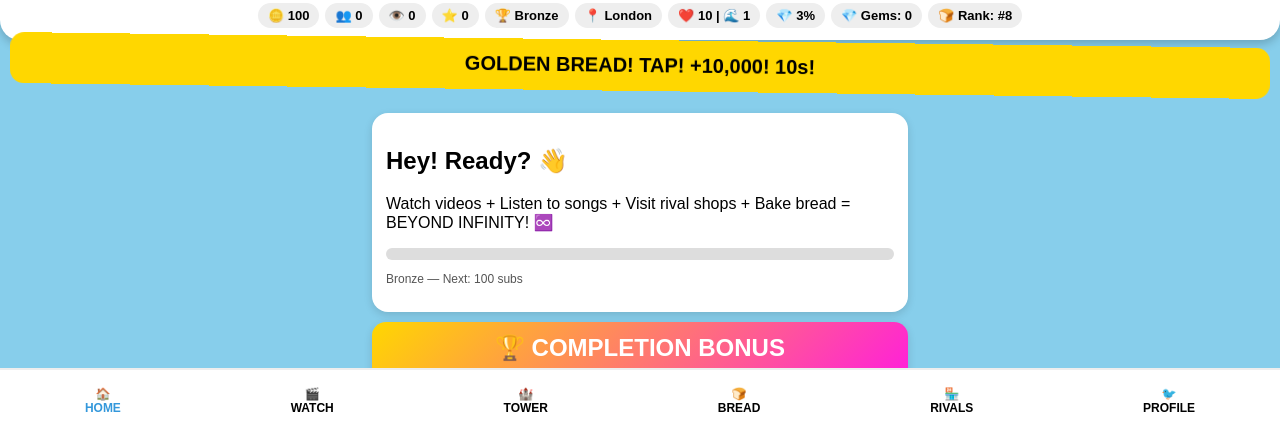
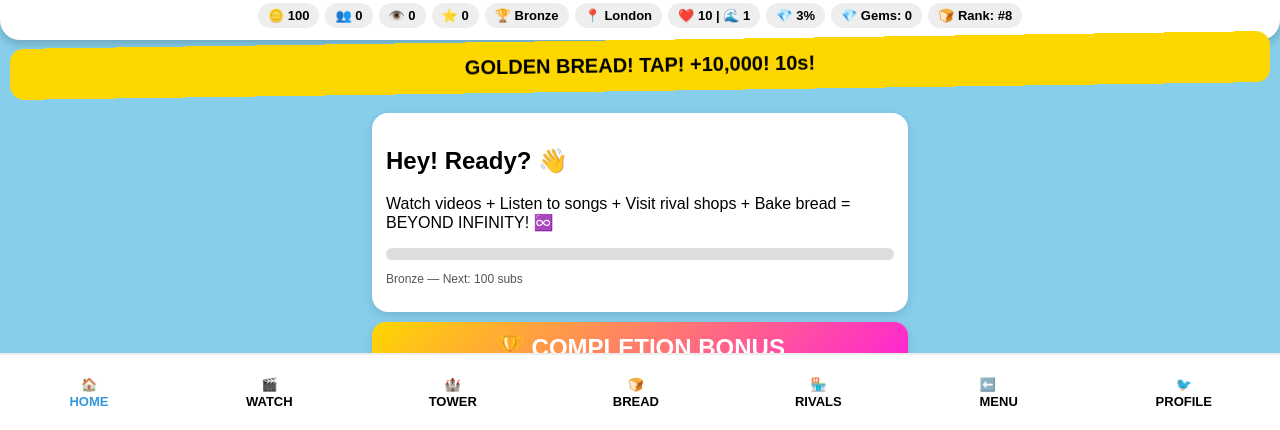
Before and after one commit to jayjaybeeuk/ellison-game, a plain HTML site: page pigeon-tube.html in a window 1280 px wide. Shown: the part 368-798 px from the top of the page. Drawn offline with Linux system fonts and the light colour scheme.

Commit message:
Recover the small-screen fixes the V21 paste dropped and add a way back to the arcade.
V21 shipped the nav at 8px/12px/4px with no minimum size, so the bottom bar
was 38px tall instead of 46px, and it replaced the popup's forced reflow with
requestAnimationFrame plus dropped the --topH header sync that keeps the
golden-bread banner below the sticky stats header. All three are restored, the
nav now min-widths every item to 44px so seven of them fit at 375px, and both
games gain a link back to the arcade menu, which neither had before.

🤖 Generated with Codebuff
Co-Authored-By: Codebuff <noreply@codebuff.com>

```diff
--- a/pigeon-tube.html
+++ b/pigeon-tube.html
@@ -11,12 +11,14 @@ h1{margin:0;font-size:30px}.stats{display:flex;justify-content:center;gap:6px;fl
 button{border:0;border-radius:14px;padding:12px;width:100%;font-size:16px;font-weight:bold;margin:5px 0;cursor:pointer}
 button:active{transform:scale(.97)}.yellow{background:#ffd700}.pink{background:#ff6b9d;color:#fff}.red{background:#ff3b30;color:#fff}.purple{background:#8e44ad;color:#fff}.green{background:#2ecc71;color:#fff}.blue{background:#3498db;color:#fff}.gold{background:#ffaa00}.orange{background:#ff7f00;color:#fff}.grey{background:#ddd}
 .grid{display:grid;grid-template-columns:1fr 1fr;gap:8px}.small{font-size:12px;color:#555}
-.nav{position:fixed;bottom:0;left:0;right:0;background:#fff;display:flex;justify-content:space-around;padding:8px 0;border-top:2px solid #eee;z-index:20}
-.nav button{width:auto;background:none;font-size:12px;padding:4px}.nav button.on{color:#3498db}
+.nav{position:fixed;bottom:0;left:0;right:0;background:#fff;display:flex;justify-content:space-around;padding:10px 0;border-top:2px solid #eee;z-index:20}
+.nav button{width:auto;background:none;font-size:13px;padding:6px 1px;min-height:46px;min-width:44px;line-height:1.35}
+.nav a{display:flex;flex-direction:column;align-items:center;justify-content:center;background:none;color:#000;text-decoration:none;font-size:13px;font-weight:bold;padding:6px 1px;min-height:46px;min-width:44px;line-height:1.35;border-radius:14px}
+.nav a:active{transform:scale(.97)}.nav button.on{color:#3498db}
 #toast{position:fixed;top:70px;left:50%;transform:translateX(-50%);background:#111;color:#fff;padding:10px 16px;border-radius:20px;z-index:99;display:none;font-weight:bold;max-width:90%;text-align:center}
 input{width:100%;padding:12px;border-radius:12px;border:2px solid #ddd;font-size:16px;margin:6px 0}
 .bar{background:#ddd;border-radius:8px;height:12px;overflow:hidden}.bar>div{background:#ffd700;height:100%}
-#breadBanner{position:sticky;top:110px;z-index:15;padding:0 10px}
+#breadBanner{position:sticky;top:var(--topH,110px);z-index:15;padding:0 10px}
 #towerdefense{padding:4px}
 #towerdefense .card{padding:10px 2px}
 #tdGrid{display:grid;grid-template-columns:repeat(7,minmax(0,1fr));gap:2px;background:linear-gradient(135deg,#58C14E,#2E8B57);border:2px solid #2d5016;border-radius:16px;padding:4px;max-width:430px;margin:0 auto}
@@ -122,7 +124,7 @@ body.shader-gold{background:linear-gradient(180deg,#FFD700,#FFFF00)!important} b
 <!-- V21 RIVAL SHOPS - VISIT THEM! -->
 <div id="rivalshops" class="screen"><div class="card"><h2 style="text-align:center">🏪 VISIT RIVAL SHOPS!</h2><p style="text-align:center">Walk into their shop! See their bread! Buy from them! Steal secrets!</p><div id="rivalShopsList"></div></div><div class="card" id="rivalShopDetail" style="display:none"><h2 id="rivalShopTitle">Shop</h2><div id="rivalShopBody"></div><button class="grey" onclick="closeRivalShop()">⬅️ BACK TO ALL SHOPS</button></div></div>
 
-<div class="nav"><button class="on" onclick="showScreen('home',this)">🏠<br>HOME</button><button onclick="showScreen('video',this)">🎬<br>WATCH</button><button onclick="showScreen('towerdefense',this)">🏰<br>TOWER</button><button onclick="showScreen('breadshop',this)">🍞<br>BREAD</button><button onclick="showScreen('rivalshops',this)">🏪<br>RIVALS</button><button onclick="showScreen('profile',this)">🐦<br>PROFILE</button></div>
+<div class="nav"><button class="on" onclick="showScreen('home',this)">🏠<br>HOME</button><button onclick="showScreen('video',this)">🎬<br>WATCH</button><button onclick="showScreen('towerdefense',this)">🏰<br>TOWER</button><button onclick="showScreen('breadshop',this)">🍞<br>BREAD</button><button onclick="showScreen('rivalshops',this)">🏪<br>RIVALS</button><a href="index.html" title="Back to the arcade menu">⬅️<br>MENU</a><button onclick="showScreen('profile',this)">🐦<br>PROFILE</button></div>
 
 <script>
 let S={}; try{S=JSON.parse(localStorage.getItem('pigeontube_mega')||'{}')||{}}catch(e){S={}}
@@ -230,7 +232,7 @@ function tdStartRain(){if(TD.raining)return;TD.raining=true;showToast('RAIN!');t
 function toggleRain(){TD.raining=!TD.raining;tdRender();showToast(TD.raining?'Rain ON!':'Rain OFF!')}
 function tdDropBossChest(isPigeon){_chestOpen=false;let amt=isPigeon?100000:20000;if(S.prestigeItems?.doubleCoins)amt*=2;amt*=completionCoinMult();let c=document.createElement('div');c.style.cssText='position:fixed;top:50%;left:50%;transform:translate(-50%,-50%);background:#FFD700;color:#000;font-size:22px;font-weight:900;text-align:center;padding:25px;border-radius:20px;border:5px solid #8B4513;box-shadow:0 0 50px #FFD700;z-index:999;cursor:pointer';c.innerHTML=`BOSS CHEST!<br><span style="font-size:16px">+${amt.toLocaleString()} coins!</span><br><span style="font-size:13px">TAP TO OPEN!</span>`;c.onclick=()=>{if(_chestOpen)return;_chestOpen=true;S.coins+=amt;save();renderAll();showToast('+'+amt.toLocaleString()+' from chest!');playDing();c.remove()};document.body.appendChild(c);setTimeout(()=>{if(document.body.contains(c))c.click()},5000)}
 function showPigeonPopup(){let p=document.createElement('div');p.style.cssText='position:fixed;top:30%;left:50%;transform:translate(-50%,-50%);background:#FFD700;color:#000;font-size:28px;font-weight:900;text-align:center;padding:25px;border-radius:20px;border:5px solid #000;z-index:999';p.innerHTML=`PIGEON BOSS!!!<br><span style="font-size:18px">MEGA PIGEON KING!<br>WAVE 750!</span>`;document.body.appendChild(p);setTimeout(()=>p.remove(),3000)}
-function showNextWavePopup(clearedWave, bonus){let pop=document.getElementById('nextWavePopup');if(!pop)return;_nextPopupShown=true;document.getElementById('nextWaveNum').innerText=clearedWave;document.getElementById('nextWaveBtnNum').innerText=TD.wave;document.getElementById('nextWaveReward').innerText=`+${bonus.toLocaleString()} coins! Ready for Wave ${TD.wave}?`;pop.style.display='block';requestAnimationFrame(()=>{pop.classList.add('show');pop.classList.remove('hide')});if(navigator.vibrate)navigator.vibrate([100,50,100]);showToast(`WAVE ${clearedWave} CLEARED! Tap NEXT WAVE!`);if(_nextPopupTimer)clearTimeout(_nextPopupTimer);_nextPopupTimer=setTimeout(()=>{hideNextWavePopup()},10000)}
+function showNextWavePopup(clearedWave, bonus){let pop=document.getElementById('nextWavePopup');if(!pop)return;_nextPopupShown=true;document.getElementById('nextWaveNum').innerText=clearedWave;document.getElementById('nextWaveBtnNum').innerText=TD.wave;document.getElementById('nextWaveReward').innerText=`+${bonus.toLocaleString()} coins! Ready for Wave ${TD.wave}?`;pop.style.display='block';pop.classList.remove('show','hide');void pop.offsetWidth;pop.classList.add('show');if(navigator.vibrate)navigator.vibrate([100,50,100]);showToast(`WAVE ${clearedWave} CLEARED! Tap NEXT WAVE!`);if(_nextPopupTimer)clearTimeout(_nextPopupTimer);_nextPopupTimer=setTimeout(()=>{hideNextWavePopup()},10000)}
 function hideNextWavePopup(){let pop=document.getElementById('nextWavePopup');if(!pop)return;pop.classList.add('hide');pop.classList.remove('show');_nextPopupShown=false;setTimeout(()=>{if(!_nextPopupShown)pop.style.display='none'},500);tdRender()}
 function nextWaveGo(){let pop=document.getElementById('nextWavePopup');if(pop){pop.classList.add('hide');pop.classList.remove('show');setTimeout(()=>{pop.style.display='none'},450)}_nextPopupShown=false;if(_nextPopupTimer){clearTimeout(_nextPopupTimer);_nextPopupTimer=null}tdStartWave()}
 function forceNextWave(){if(TD.interval){clearInterval(TD.interval);TD.interval=null}TD.playing=false;TD.enemies=[];TD.raining=false;hideNextWavePopup();showToast('Force fixed! Starting Wave '+TD.wave);setTimeout(()=>tdStartWave(),300)}
@@ -371,6 +373,11 @@ function copyRivalRecipe(idx){
 }
 setInterval(()=>{ if(BREAD.workers>0){ BREAD.bread+=BREAD.workers; BREAD.totalBaked+=BREAD.workers; saveBread(); if(document.getElementById('breadshop')?.classList.contains('active')) renderBreadShop(); } },3000);
 setInterval(()=>{ if(Math.random()<0.6){ BREAD.customers++; if(BREAD.bread>0&&Math.random()<0.5){ BREAD.bread--; BREAD.totalSold++; BREAD.soldToday++; let earn=breadPrice(); S.coins+=earn; BREAD.totalEarned+=earn; } saveBread(); save(); if(document.getElementById('breadshop')?.classList.contains('active')) renderBreadShop(); } },15000);
+// Keep the golden-bread banner below the sticky stats header, whatever height it wraps to on small screens
+function syncTopOffset(){let t=document.querySelector('.top');if(!t)return;document.documentElement.style.setProperty('--topH',Math.round(t.offsetHeight)+'px')}
+window.addEventListener('resize',syncTopOffset);window.addEventListener('orientationchange',syncTopOffset);
+if(window.ResizeObserver){let topEl=document.querySelector('.top');if(topEl)new ResizeObserver(syncTopOffset).observe(topEl)}
+syncTopOffset();setTimeout(syncTopOffset,400);
 clampSave();if(activeShader!=='none'&&ownedShaders.includes(activeShader)&&SHADERS[activeShader])setShaderClass(SHADERS[activeShader].css);
 initQuests();renderVideoTypes();renderMusicTypes();renderBattle();tdRenderTowerBtns();tdRender();renderShaderShop();renderAchievements();renderAll();renderCompletion();renderBreadShop();renderBreadLeaderboard();renderHomeLeaderboard();renderRivalShops();
 if(!_autoStarted){_autoStarted=true;setInterval(()=>{if(!S.prestigeItems?.autoUpload)return;let now=Date.now();if(now-_lastAutoVideo<55000)return;if(isTyping())return;_lastAutoVideo=now;makeVideo();showToast('Auto-Upload!')},60000)}
```
Also changed, not shown: chef-pigeon-2.html (+1 -0 lines).
